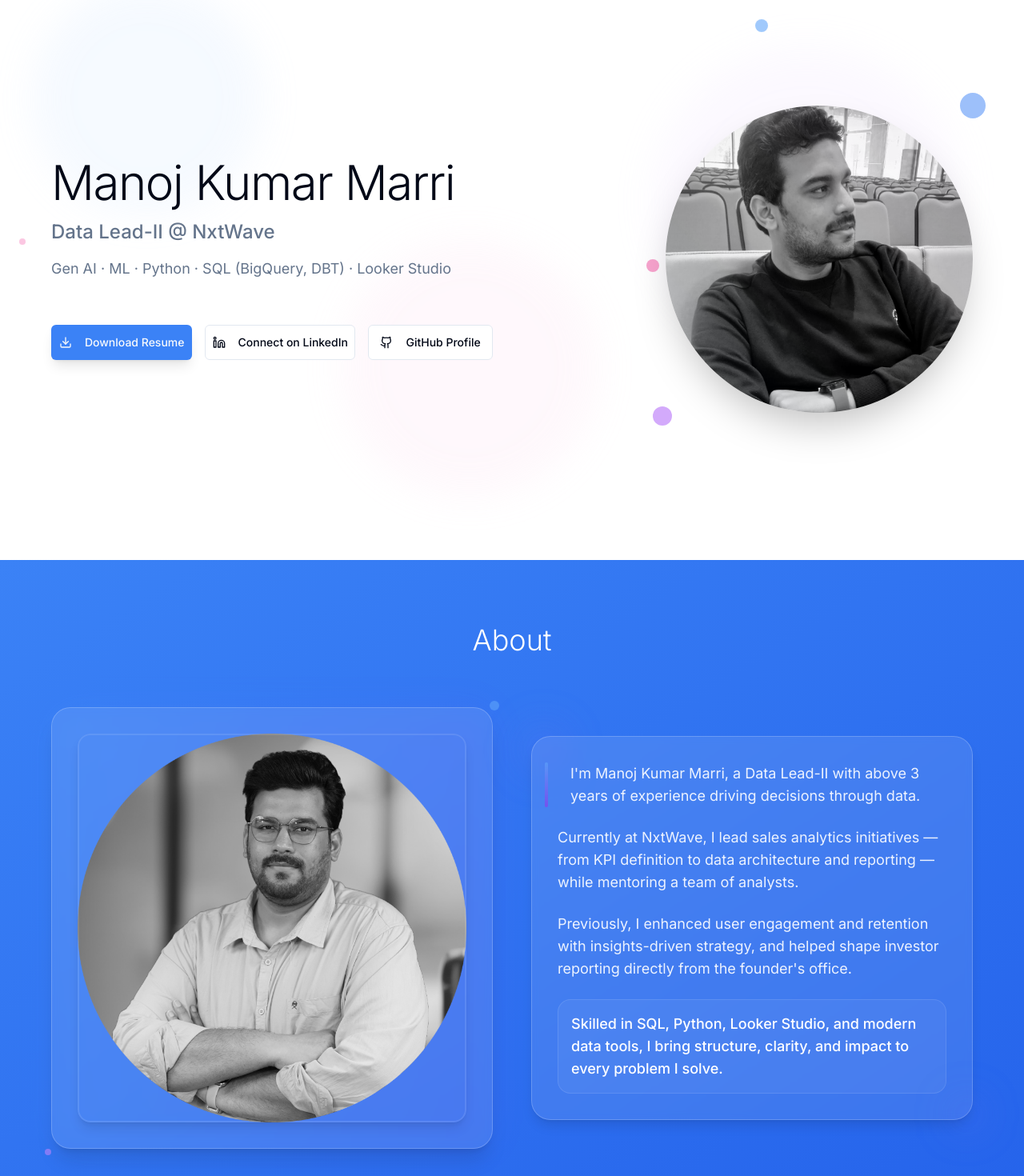
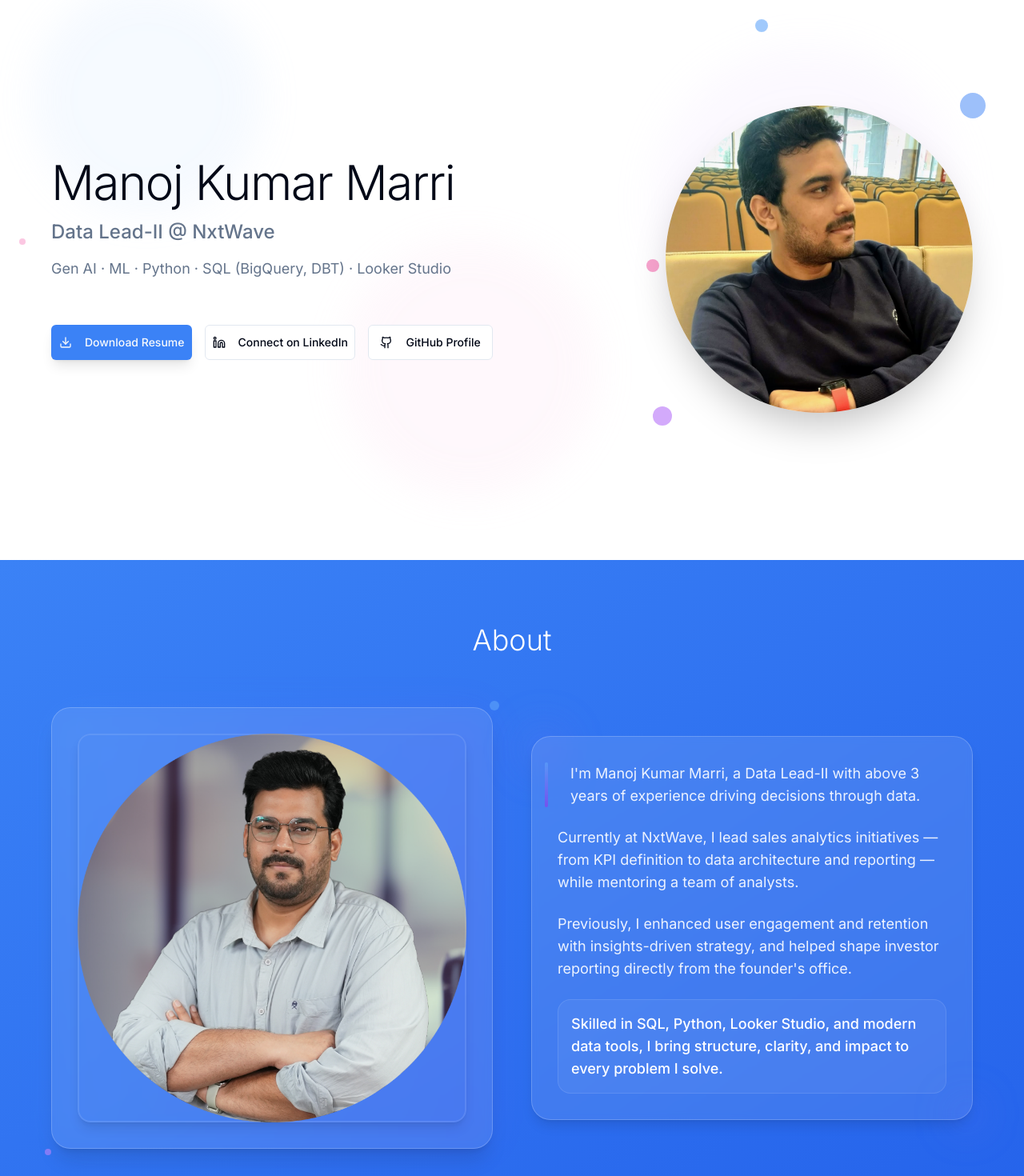
Before and after one commit to marri26/manoj-marri-portfolio-site, a React (Vite) app: page / in a window 1280 px wide. Shown: the part 100-1570 px from the top of the page at 80% size. Built offline with nearby package versions, Linux system fonts and the light colour scheme.

Commit message:
Fix: About section image and remove grayscale
- Fixed the image display issue in the about section.
- Removed the grayscale-to-color hover effect from the hero and about section images.

```diff
--- a/src/components/AboutSection.tsx
+++ b/src/components/AboutSection.tsx
@@ -18,9 +18,9 @@ const AboutSection = () => {
               <div className="relative bg-white/10 backdrop-blur-sm rounded-3xl p-8 shadow-xl border border-white/20 hover:bg-white/15 transition-all duration-500 hover:shadow-2xl">
                 <div className="relative overflow-hidden rounded-2xl shadow-lg group-hover:shadow-xl transition-all duration-500">
                   <img
-                    src="/public/lovable-uploads/fc16c2da-cca4-4812-934f-acae35a542b2.png"
+                    src="/lovable-uploads/fc16c2da-cca4-4812-934f-acae35a542b2.png"
                     alt="Manoj Kumar Marri"
-                    className="w-full h-auto object-cover grayscale group-hover:grayscale-0 transition-all duration-700 hover:scale-105"
+                    className="w-full h-auto object-cover transition-all duration-700 hover:scale-105"
                   />
 
                   {/* Overlay on hover */}
--- a/src/components/HeroSection.tsx
+++ b/src/components/HeroSection.tsx
@@ -68,7 +68,7 @@ const HeroSection = () => {
               <img
                 src="/lovable-uploads/9b4a4d91-e0b7-4c54-84d5-460cfe64d009.png"
                 alt="Manoj Kumar Marri"
-                className="w-full h-full object-cover grayscale group-hover:grayscale-0 transition-all duration-700 hover:scale-110"
+                className="w-full h-full object-cover transition-all duration-700 hover:scale-110"
               />
               {/* Glowing ring effect */}
               <div className="absolute inset-0 rounded-full bg-gradient-to-tr from-blue-500/20 via-transparent to-purple-500/20 opacity-0 group-hover:opacity-100 transition-opacity duration-500 animate-pulse"></div>
```
